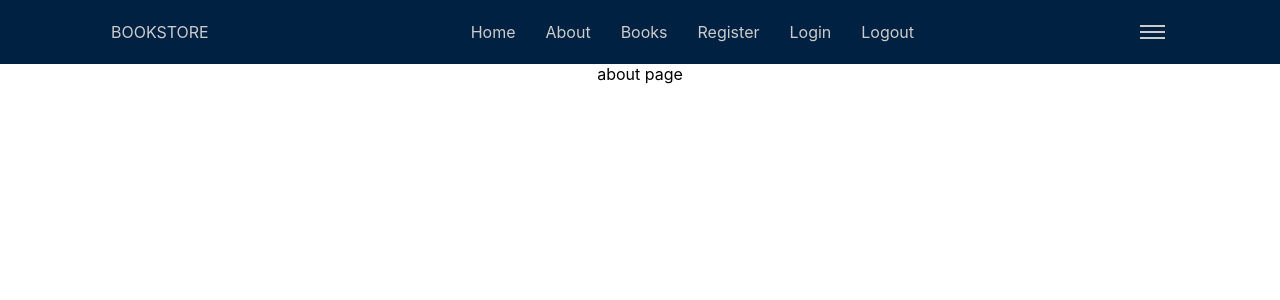
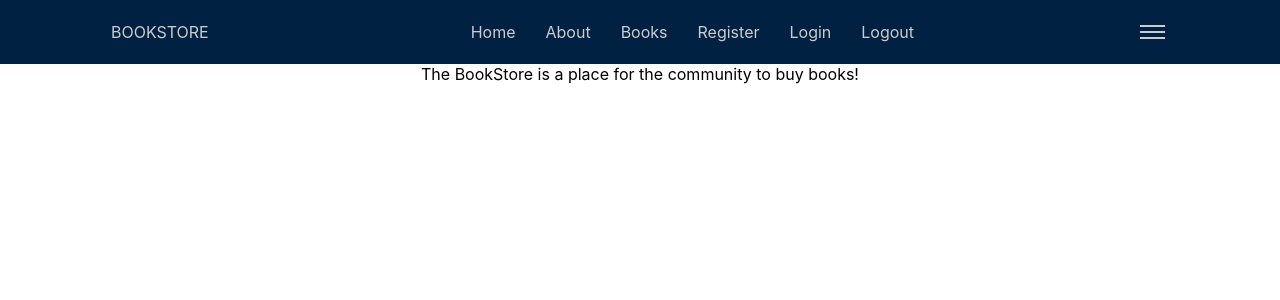
Before and after one commit to Qdog2/BookShop, a React (Create React App) app in the folder frontend/frontend/: page /about in a window 1280 px wide. Shown: the top 300 px of the page. Built offline with nearby package versions, Linux system fonts and the light colour scheme.

Commit message:
Update about.js

```diff
--- a/frontend/frontend/src/components/about.js
+++ b/frontend/frontend/src/components/about.js
@@ -3,7 +3,7 @@
 function About() {
 
     return (
-        <p>about page</p>
+        <p>The BookStore is a place for the community to buy books!</p>
     )
 
 }
```
